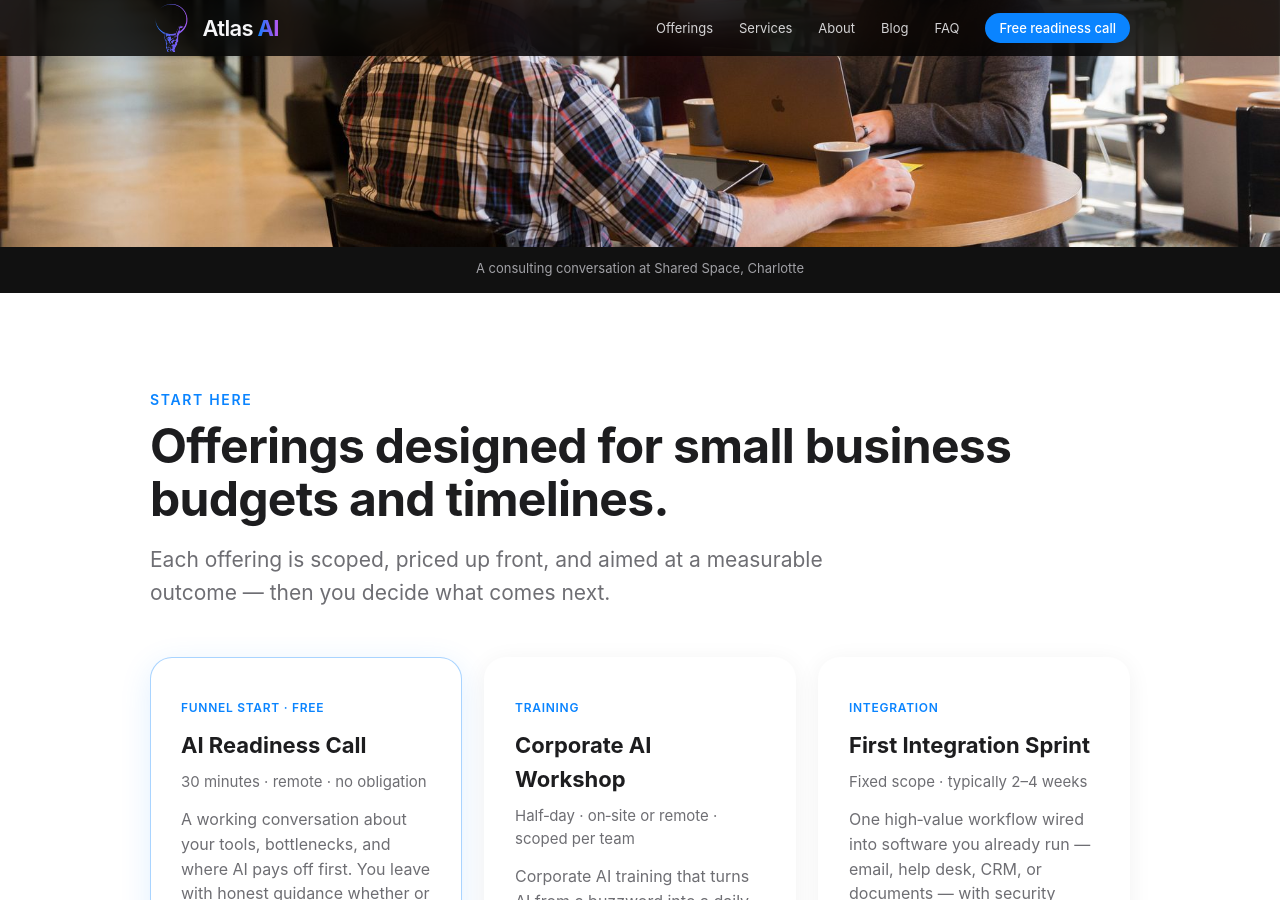
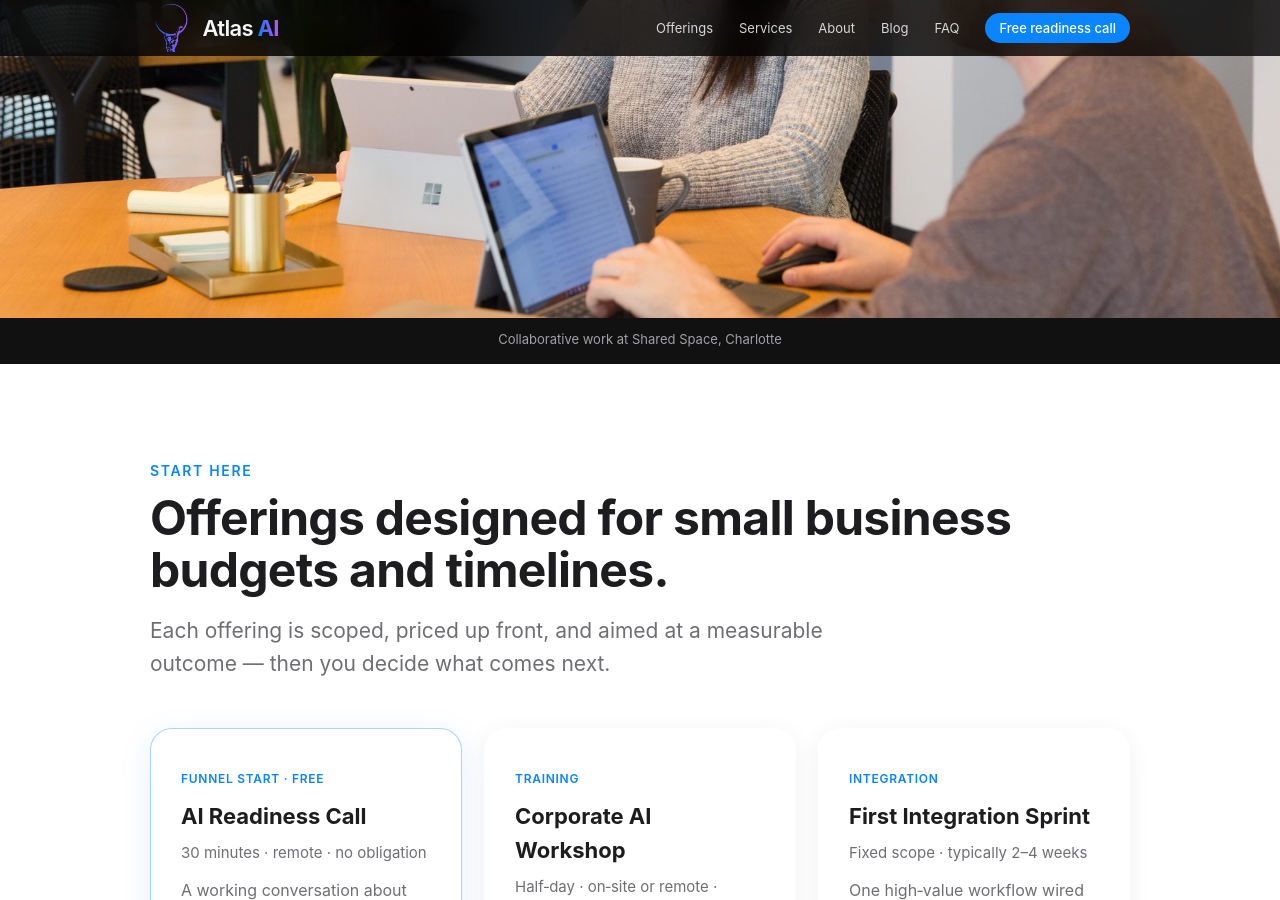
Before and after one commit to chadakeith/atlas-solutions-ai, a Jekyll site: the page index.html, which Jekyll copies as it is, in a window 1280 px wide and 900 px high, scrolled down 2707 px. Built offline with Jekyll 4.4.1, drawn with Linux system fonts in a browser that asks for light colours.

Commit message:
Replace home meeting-mac photo with collaboration shot
The second people photo on the Atlas AI home matched the MSP
home hero (round table, MacBook). Swap that slot to the existing
Shared Space collaboration photo and update the sitemap image entry.

Co-authored-by: Chad Keith <chadakeith@users.noreply.github.com>

```diff
--- a/index.html
+++ b/index.html
@@ -151,8 +151,8 @@
   </section>
 
   <figure class="art-full">
-    <img src="assets/img/charlotte-coworking-meeting-mac.jpg" alt="Two professionals meeting at a round table with a MacBook and tablet in a modern Charlotte coworking office used by Atlas AI consulting" width="1800" height="900" loading="lazy" decoding="async">
-    <figcaption>A consulting conversation at Shared Space, Charlotte</figcaption>
+    <img src="assets/img/charlotte-coworking-collaboration.jpg" alt="A man and woman collaborating on tablet computers at a wooden table in a Charlotte coworking office used by Atlas AI consulting" width="1800" height="1000" loading="lazy" decoding="async">
+    <figcaption>Collaborative work at Shared Space, Charlotte</figcaption>
   </figure>
 
   <section id="offerings">
--- a/sitemap.xml
+++ b/sitemap.xml
@@ -11,8 +11,8 @@
       <image:title>Woman at a laptop with the Duke Energy Center in the window at Shared Space, Charlotte</image:title>
     </image:image>
     <image:image>
-      <image:loc>https://atlassolutions.tech/assets/img/charlotte-coworking-meeting-mac.jpg</image:loc>
-      <image:title>Two professionals meeting with a MacBook at Shared Space, Charlotte</image:title>
+      <image:loc>https://atlassolutions.tech/assets/img/charlotte-coworking-collaboration.jpg</image:loc>
+      <image:title>Two people collaborating on tablet computers at Shared Space, Charlotte</image:title>
     </image:image>
     <image:image>
       <image:loc>https://atlassolutions.tech/assets/img/charlotte-coworking-office-skyline-team.jpg</image:loc>
```
